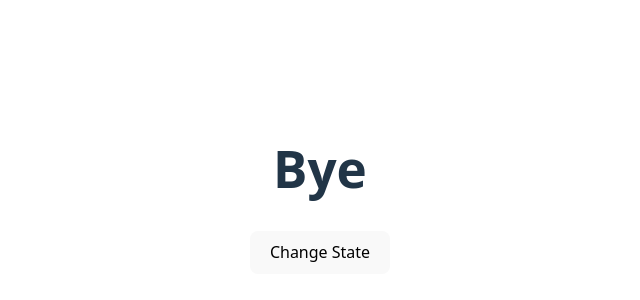
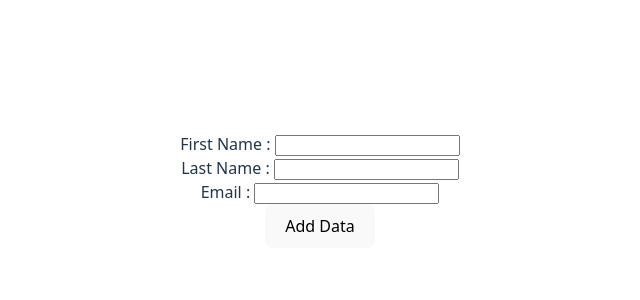
Before and after one commit to SaiDurga-28/React, a React (Vite) app: page / in a window 1280 px wide. Shown: the part 210-510 px from the top of the page, without its empty margins (320-960 px from the left). Built offline with nearby package versions, Linux system fonts and the light colour scheme.

Commit message:
Cards_Task

```diff
--- a/src/App.jsx
+++ b/src/App.jsx
@@ -8,7 +8,8 @@ import './App.css'
 import Component1 from './Component1'
 import Component2 from './Component2'
 import Component from './Component'
-import Hook_useState from './Hook_useState'
+import Hook_1_Task_Cards from './Hook_1_Task_Cards'
+// import Hook_useState from './Hook_useState'
 // import FunctionalComponent from './FunctionComponent.jsx'
 // import FormComponent from './FormComponent'
 // import SkillsComponent from './SkillsComponent'
@@ -28,7 +29,7 @@ function App() {
   //   "price":1200,
   //   "brand":"RareRabbit"}
   // ]
-  var x=true;
+  // var x=true;
   // if(x==true){
   //   return(
   //     <>
@@ -85,7 +86,8 @@ function App() {
   x==false ? <Component1/> : <Component2/>
 } */}
 {/* <Component/> */}
-<Hook_useState />
+{/* <Hook_useState /> */}
+<Hook_1_Task_Cards/>
     </>
   )
 }
--- a/src/Component.css
+++ b/src/Component.css
@@ -3,10 +3,11 @@
     flex-wrap: wrap;
     gap: 30px;
  }
- .card{
+ .card, .child{
     display: flex;
     flex-direction: column;
     flex-wrap: wrap;
+    justify-content: center;
     align-items: center;
     gap: 10px;
     width: 300px;
--- /dev/null
+++ b/src/Hook_1_Task_Cards.jsx
@@ -0,0 +1,61 @@
+import { useState } from "react";
+import './Component.css'
+function Hook_1_Task_Cards() {
+
+  const Fun = () => {
+    setData([...Data, userData]);
+    userData = {
+      firstname: "",
+      lastname: "",
+      email: "",
+    };
+  };
+
+  var userData = {
+    firstname: "",
+    lastname: "",
+    email: "",
+  };
+
+  const [Data, setData] = useState([]);
+
+  const GetData = (key, event) => {
+    userData[key] = event.target.value;
+  };
+
+  return (
+    <>
+      <form>
+        <div>
+          <label>First Name : </label>
+          <input
+            type="text" onChange={(event) => GetData("firstname", event)}
+          />
+        </div>
+        <div>
+          <label>Last Name : </label>
+          <input type="text" onChange={(event) => GetData("lastname", event)} />
+        </div>
+        <div>
+          <label>Email : </label>
+          <input type="email" onChange={(event) => GetData("email", event)} />
+        </div>
+      </form>
+      <button onClick={Fun}>Add Data</button>
+
+      <div className="parent">
+        {Data.map((ele, index) => {
+          return (
+            <div className="child">
+              <div>First Name : {ele.firstname}</div>
+              <div>Last Name : {ele.lastname}</div>
+              <div>Email : {ele.email}</div>
+            </div>
+          );
+        })}
+      </div>
+    </>
+  );
+}
+
+export default Hook_1_Task_Cards;
```
